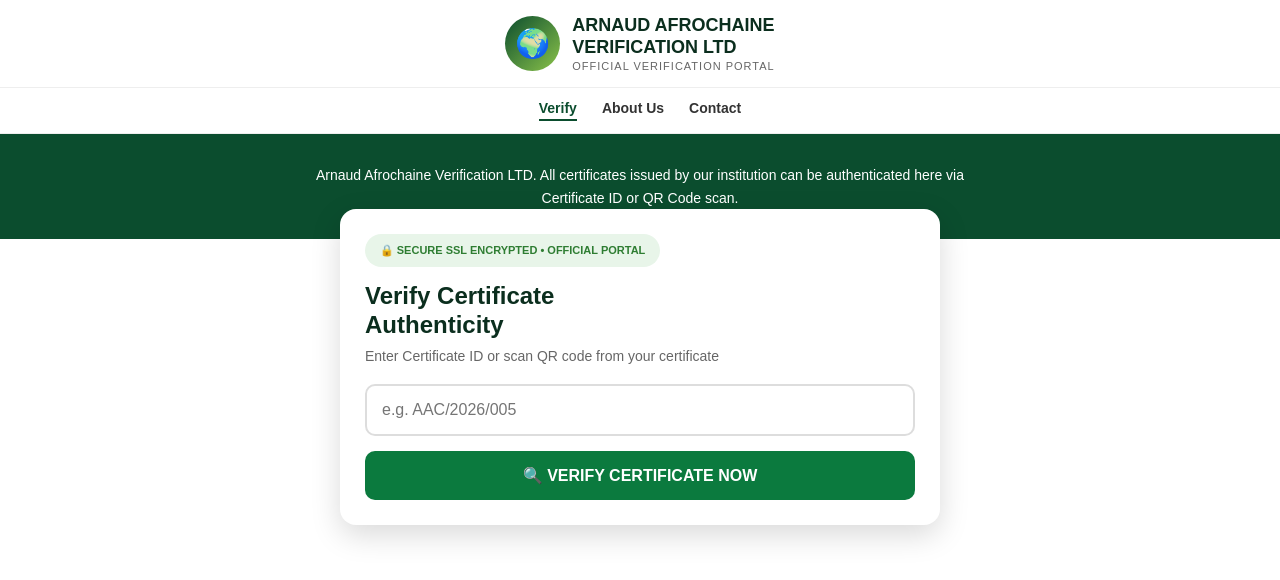
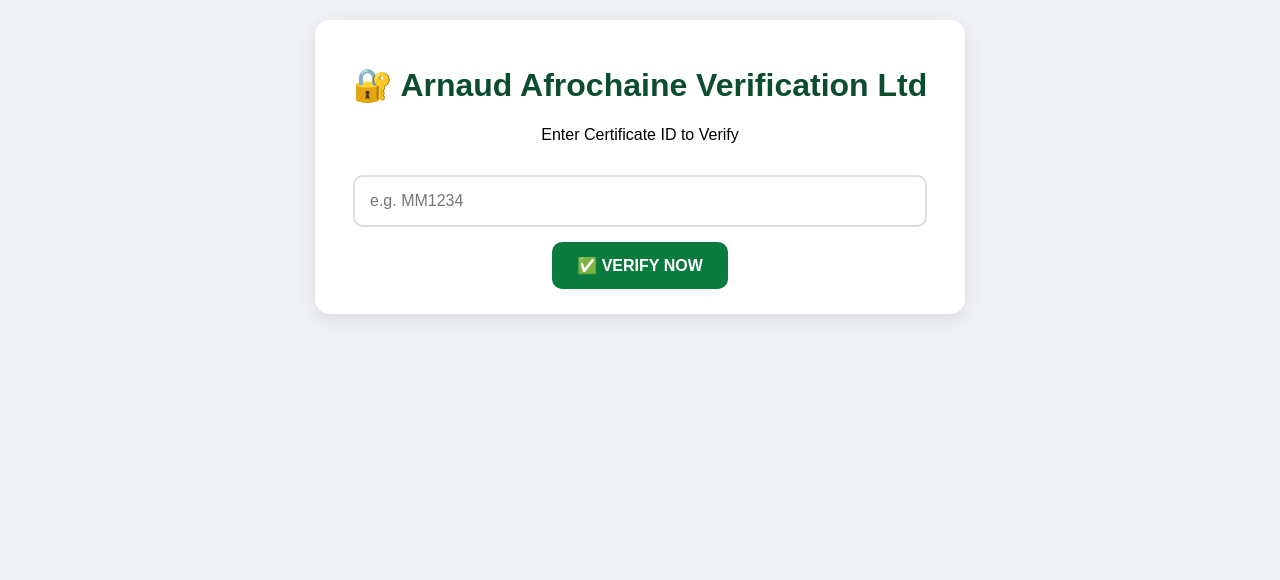
Before and after one commit to arnaudafrochaineverification-cyber/arnaudafrochaineverificationltd, a plain HTML site: page index.html in a window 1280 px wide. Drawn offline with Linux system fonts and the light colour scheme.

Commit message:
Update title and improve certificate verification UI

```diff
--- a/index.html
+++ b/index.html
@@ -3,48 +3,26 @@
 <head>
 <meta charset="UTF-8">
 <meta name="viewport" content="width=device-width, initial-scale=1.0">
-<title>Arnaud Afrochaine Verification LTD - Official Portal</title>
+<title>Arnaud Afrochaine Verification - Verify Certificate</title>
 <style>
-*{margin:0;padding:0;box-sizing:border-box;font-family:Arial,sans-serif}
-.header{background:#fff;padding:15px;text-align:center;border-bottom:1px solid #eee}
-.logo-wrap{display:flex;align-items:center;justify-content:center;gap:12px}
-.logo{width:55px;height:55px;background:linear-gradient(135deg,#0b4d2e,#8bc34a);border-radius:50%;display:flex;align-items:center;justify-content:center;font-size:28px}
-.header h1{font-size:18px;color:#0b2e1e;line-height:1.2;font-weight:800}
-.header p{font-size:11px;color:#666;letter-spacing:1px;margin-top:2px}
-.nav{display:flex;justify-content:center;gap:25px;padding:12px;background:#fff;font-weight:bold;font-size:14px;border-bottom:1px solid #eee}
-.nav a{text-decoration:none;color:#333}
-.nav a.active{color:#0b4d2e;border-bottom:2px solid #0b4d2e;padding-bottom:3px}
-.banner{background:#0b4d2e;color:#fff;padding:30px 20px;text-align:center}
-.banner p{max-width:700px;margin:0 auto;line-height:1.6;font-size:14px}
-.card{max-width:600px;margin:-30px auto 40px;background:#fff;border-radius:16px;box-shadow:0 10px 30px rgba(0,0,0,0.15);padding:25px}
-.badge{background:#e8f5e9;color:#2e7d32;padding:10px 15px;border-radius:20px;font-size:11px;font-weight:bold;display:inline-block;margin-bottom:15px}
-.card h2{color:#0b2e1e;margin-bottom:8px;line-height:1.2}
-.card .sub{color:#666;font-size:14px;margin-bottom:20px}
-input{width:100%;padding:15px;border:2px solid #ddd;border-radius:10px;font-size:16px;margin-bottom:15px;outline:none}
-input:focus{border-color:#0b4d2e}
-.btn{width:100%;padding:15px;background:#0b7a3e;color:#fff;border:none;border-radius:10px;font-size:16px;font-weight:bold;cursor:pointer}
-.btn:hover{background:#095c2f}
-#result{margin-top:20px;padding:20px;border-radius:12px;display:none;text-align:left}
-.valid{background:#e6f7e6;border:2px solid #4CAF50}
-.invalid{background:#fdecea;border:2px solid #f44336}
-.field{display:flex;justify-content:space-between;padding:8px 0;border-bottom:1px solid #eee;font-size:14px}
-.field strong{color:#222} .field span{color:#555;text-align:right;max-width:60%;word-break:break-word}
+body{font-family:Arial,sans-serif;background:#f0f2f5;margin:0;padding:20px}
+.container{max-width:600px;margin:auto;background:#fff;padding:25px;border-radius:15px;box-shadow:0 5px 20px rgba(0,0,0,0.1);text-align:center}
+h1{color:#0b4d2e}
+input{width:90%;padding:15px;border:2px solid #ddd;border-radius:10px;font-size:16px;margin:15px 0}
+button{padding:14px 25px;background:#0b7a3e;color:#fff;border:none;border-radius:10px;font-weight:bold;cursor:pointer;font-size:16px}
+.result{margin-top:20px;padding:20px;border-radius:10px;display:none;text-align:left}
+.valid{background:#e6f7e6;border:2px solid #0b7a3e}
+.invalid{background:#ffe6e6;border:2px solid #c62828}
 </style>
 </head>
 <body>
-<div class="header">
-<div class="logo-wrap"><div class="logo">🌍</div><div style="text-align:left"><h1>ARNAUD AFROCHAINE<br>VERIFICATION LTD</h1><p>OFFICIAL VERIFICATION PORTAL</p></div></div>
-</div>
-<div class="nav"><a class="active">Verify</a><a>About Us</a><a>Contact</a></div>
-<div class="banner"><p>Arnaud Afrochaine Verification LTD. All certificates issued by our institution can be authenticated here via Certificate ID or QR Code scan.</p></div>
-
-<div class="card">
-<div class="badge">🔒 SECURE SSL ENCRYPTED • OFFICIAL PORTAL</div>
-<h2>Verify Certificate<br>Authenticity</h2>
-<p class="sub">Enter Certificate ID or scan QR code from your certificate</p>
-<input type="text" id="certId" placeholder="e.g. AAC/2026/005">
-<button class="btn" onclick="verifyCert()">🔍 VERIFY CERTIFICATE NOW</button>
-<div id="result"></div>
+<div class="container">
+<h1>🔐 Arnaud Afrochaine Verification Ltd</h1>
+<p>Enter Certificate ID to Verify</p>
+<input id="certId" placeholder="e.g. MM1234">
+<br>
+<button onclick="verifyCert()">✅ VERIFY NOW</button>
+<div id="result" class="result"></div>
 </div>
 
 <script src="https://www.gstatic.com/firebasejs/8.10.1/firebase-app.js"></script>
@@ -56,42 +34,41 @@ const firebaseConfig = {
   projectId: "arnaudafrochaineverification",
   storageBucket: "arnaudafrochaineverification.firebasestorage.app",
   messagingSenderId: "268502946630",
-  appId: "1:268502946630:web:c7abe320c83a1d9c3b4b47",
-  measurementId: "G-Y52LEBJM7Q"
+  appId: "1:268502946630:web:c7abe320c83a1d9c3b4b47"
 };
 firebase.initializeApp(firebaseConfig);
 const db = firebase.firestore();
 
 async function verifyCert(){
-  const id = document.getElementById('certId').value.trim();
-  const res = document.getElementById('result');
-  if(!id){alert('Enter Certificate ID');return;}
-  res.style.display='block'; res.innerHTML='⏳ Verifying...'; res.className='';
-  try{
-    const doc = await db.collection('certificates').doc(id).get();
-    if(doc.exists){
-      const d = doc.data();
-      res.className='valid';
-      res.innerHTML=`
-        <h3 style="color:#2e7d32;text-align:center">✅ VALID CERTIFICATE</h3><br>
-        <div class="field"><strong>Certificate ID:</strong><span>${id}</span></div>
-        <div class="field"><strong>Full Name:</strong><span>${d.fullName||'N/A'}</span></div>
-        <div class="field"><strong>Course:</strong><span>${d.course||'N/A'}</span></div>
-        <div class="field"><strong>Institution:</strong><span>${d.institution||''}</span></div>
-        <div class="field"><strong>Type:</strong><span>${d.certificateType||''}</span></div>
-        <div class="field"><strong>Issue Date:</strong><span>${d.issueDate||''}</span></div>
-        <div class="field"><strong>Expiry:</strong><span>${d.expiryDate||'N/A'}</span></div>
-        <div class="field"><strong>Grade:</strong><span>${d.grade||''}</span></div>
-        <div class="field"><strong>Duration:</strong><span>${d.duration||''}</span></div>
-        <div class="field"><strong>Status:</strong><span>${d.status||'Verified'}</span></div>
-        <div class="field"><strong>Issued By:</strong><span>${d.issuedBy||''}</span></div>
-        <div class="field"><strong>Note:</strong><span>${d.note||''}</span></div>
-      `;
-    }else{
-      res.className='invalid';
-      res.innerHTML=`<h3 style="color:#b71c1c;text-align:center">❌ INVALID CERTIFICATE</h3><p style="margin-top:10px;font-size:14px">Certificate ID <strong>${id}</strong> not found in our official records. This certificate may be fake or not issued by Arnaud Afrochaine Verification LTD.<br><br>If you believe this is an error, contact: support@arnaudafrochaineverificationltd.com</p>`;
-    }
-  }catch(e){ res.className='invalid'; res.innerHTML='Error: '+e.message; }
+ let id = document.getElementById('certId').value.trim();
+ if(!id){alert('Enter ID');return;}
+ let resDiv = document.getElementById('result');
+ resDiv.style.display='block';
+ resDiv.innerHTML='⏳ Verifying...';
+ try{
+  let doc = await db.collection('certificates').doc(id).get();
+  if(doc.exists){
+   let d = doc.data();
+   resDiv.className='result valid';
+   resDiv.innerHTML = `<h3>✅ VALID CERTIFICATE</h3><p><b>ID:</b> ${id}</p><p><b>Name:</b> ${d.fullName}</p><p><b>Course:</b> ${d.course}</p><p><b>Institution:</b> ${d.institution}</p><p><b>Type:</b> ${d.certificateType}</p><p><b>Issue Date:</b> ${d.issueDate}</p><p><b>Status:</b> ${d.status}</p>`;
+  }else{
+   resDiv.className='result invalid';
+   resDiv.innerHTML=`<h3>❌ INVALID CERTIFICATE</h3><p>Certificate ID <b>${id}</b> not found in database.</p>`;
+  }
+ }catch(e){
+  resDiv.className='result invalid';
+  resDiv.innerHTML='Error: '+e.message;
+ }
+}
+
+// Auto verify from QR link ?id=MM1234
+window.onload = function(){
+  const urlParams = new URLSearchParams(window.location.search);
+  const idFromUrl = urlParams.get('id');
+  if(idFromUrl){
+    document.getElementById('certId').value = idFromUrl;
+    verifyCert();
+  }
 }
 </script>
 </body>
```
